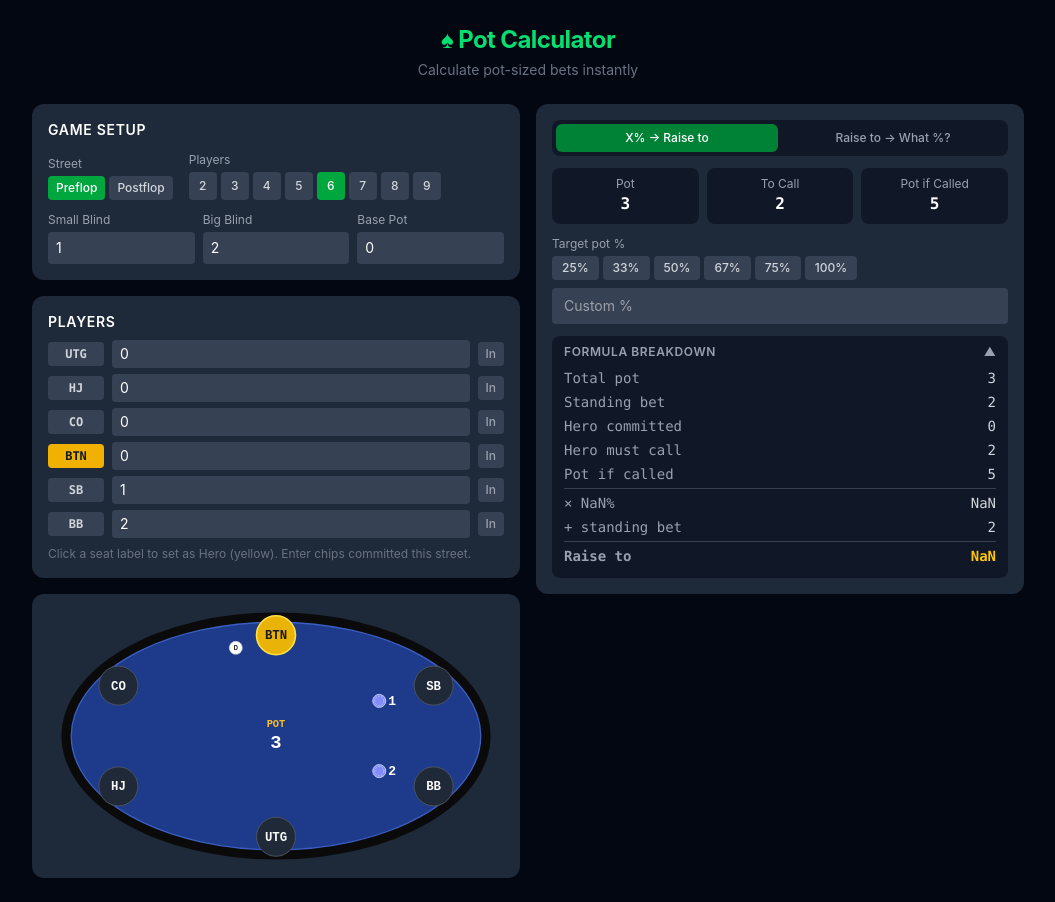
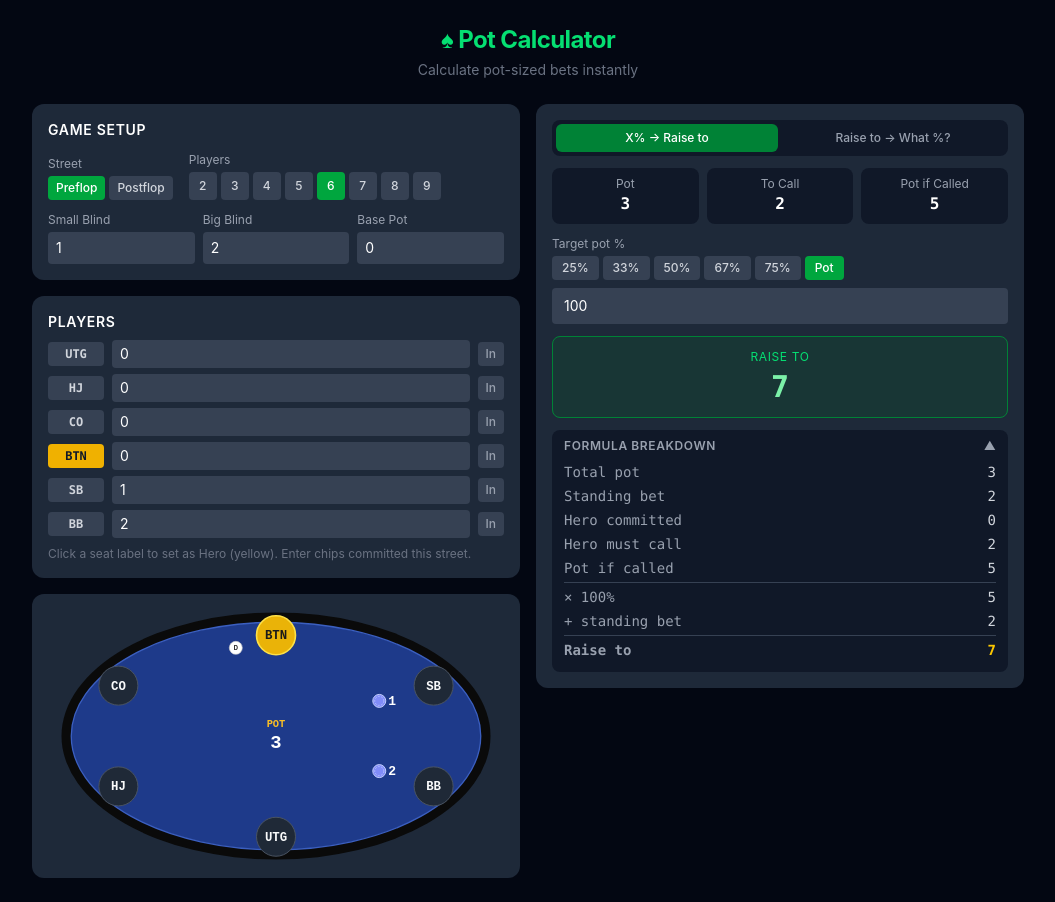
Before and after one commit to shirio/pot-calculator, a React (Vite) app: page / in a window 1280 px wide. Shown: the whole page, without its empty margins (112-1167 px from the left). Built offline with nearby package versions, Linux system fonts and the light colour scheme.

Commit message:
Rename 100% button to Pot; select it by default

```diff
--- a/src/components/Calculator.jsx
+++ b/src/components/Calculator.jsx
@@ -2,11 +2,18 @@ import { useState } from 'react'
 import { findPercent, findRaiseTo } from '../logic/potCalc.js'
 import FormulaBreakdown from './FormulaBreakdown.jsx'
 
-const PCT_BUTTONS = [25, 33, 50, 67, 75, 100]
+const PCT_BUTTONS = [
+  { value: 25, label: '25%' },
+  { value: 33, label: '33%' },
+  { value: 50, label: '50%' },
+  { value: 67, label: '67%' },
+  { value: 75, label: '75%' },
+  { value: 100, label: 'Pot' },
+]
 
 export default function Calculator({ totalPot, activeTableBet, alreadyCommitted }) {
   const [tab, setTab] = useState('findRaiseTo')
-  const [pctInput, setPctInput] = useState('')
+  const [pctInput, setPctInput] = useState('100')
   const [raiseInput, setRaiseInput] = useState('')
 
   const toCall = activeTableBet - alreadyCommitted
@@ -71,17 +78,17 @@ export default function Calculator({ totalPot, activeTableBet, alreadyCommitted
           <div>
             <label className="text-gray-400 text-xs mb-1 block">Target pot %</label>
             <div className="flex gap-1 flex-wrap mb-2">
-              {PCT_BUTTONS.map(p => (
+              {PCT_BUTTONS.map(btn => (
                 <button
-                  key={p}
-                  onClick={() => setPctInput(String(p))}
+                  key={btn.value}
+                  onClick={() => setPctInput(String(btn.value))}
                   className={`px-2.5 py-1 rounded text-xs font-medium transition-colors ${
-                    pctInput === String(p)
+                    pctInput === String(btn.value)
                       ? 'bg-green-600 text-white'
                       : 'bg-gray-700 text-gray-300 hover:bg-gray-600'
                   }`}
                 >
-                  {p}%
+                  {btn.label}
                 </button>
               ))}
             </div>
```
